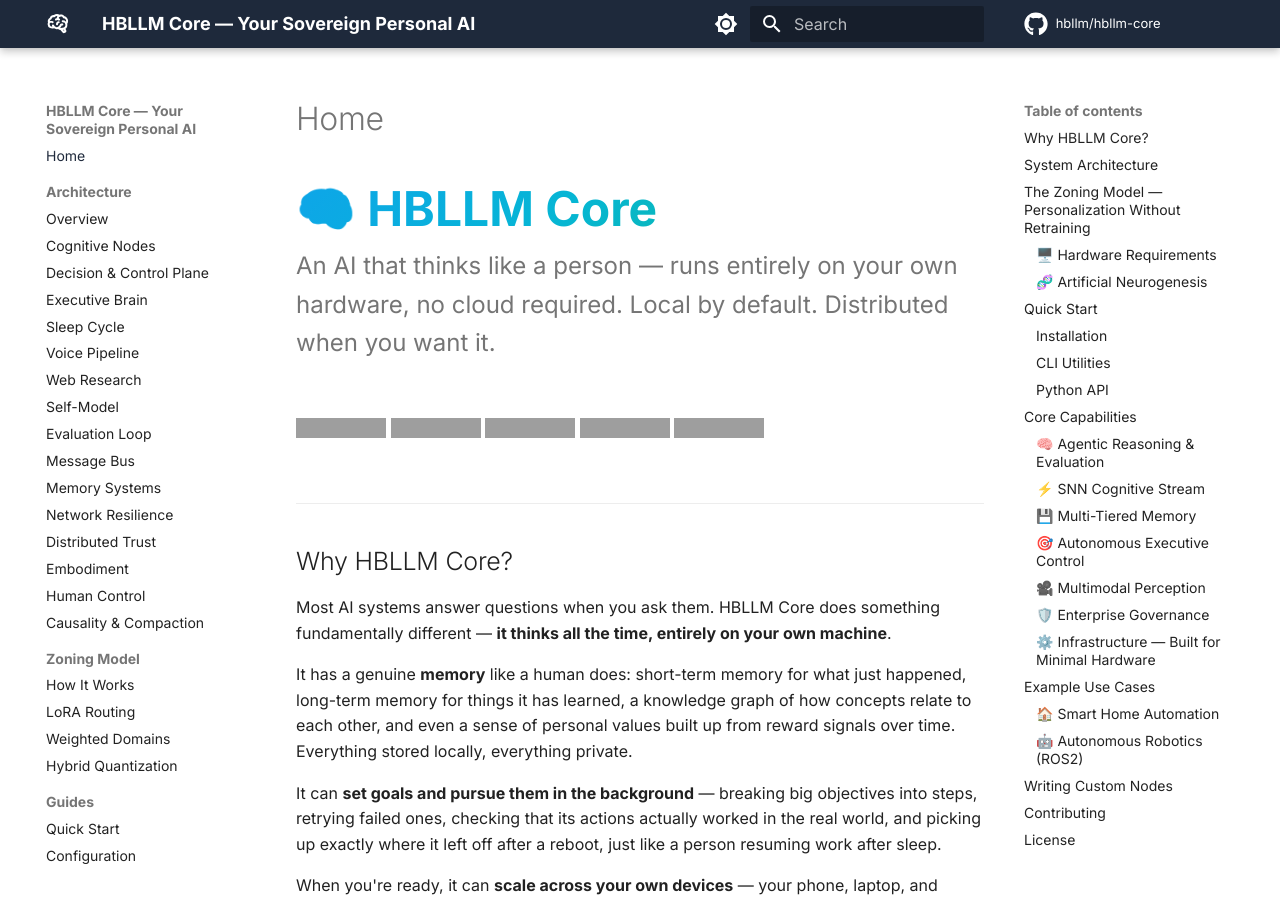
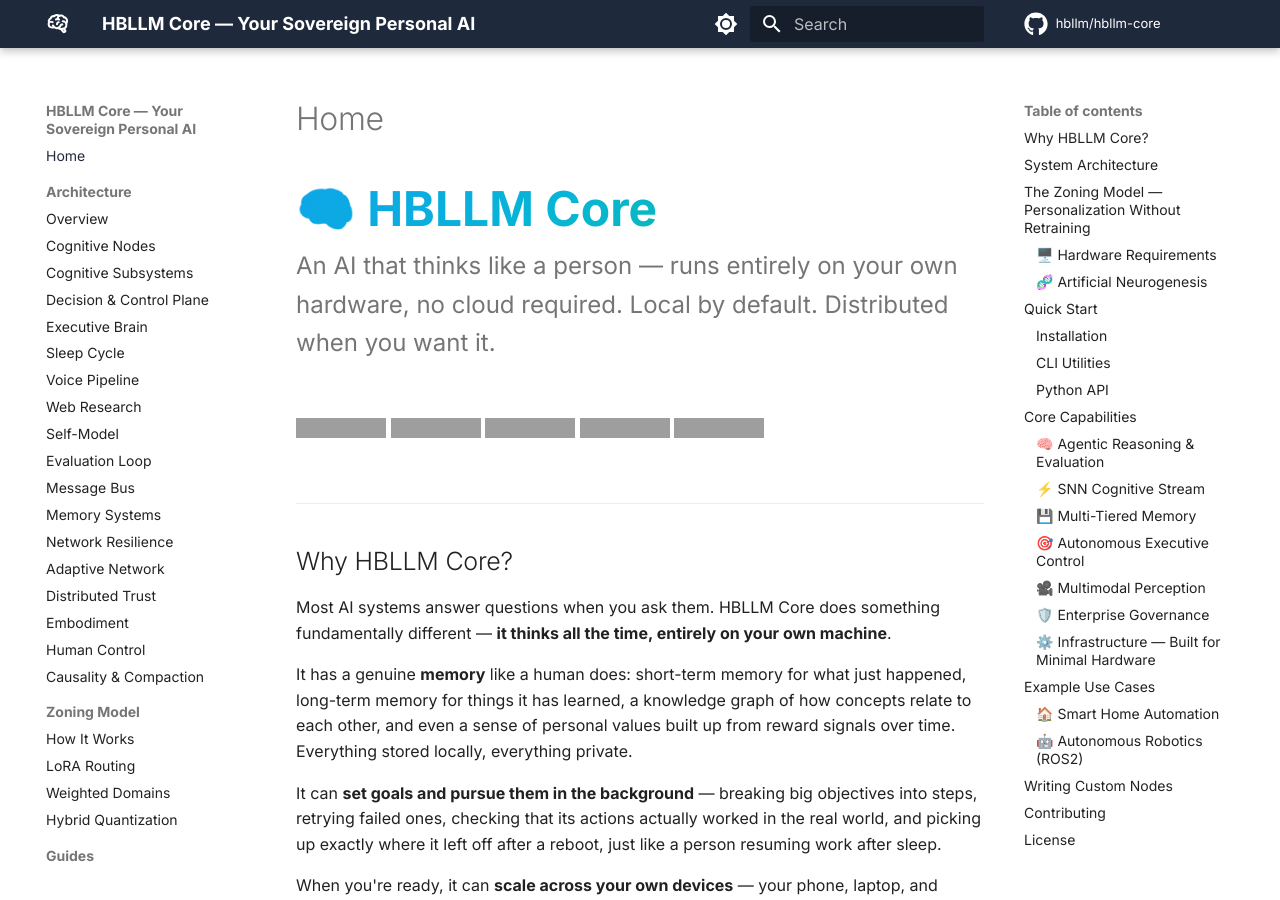
Before and after one commit to HBLLM/hbllm-core, an MkDocs documentation site: the page built from docs/index.md, in a window 1280 px wide and 900 px high. Built offline with MkDocs 1.6.1 and Material for MkDocs 9.7.7, drawn with Linux system fonts in a browser that asks for light colours; comment, search, counter and statistics services are not loaded; grey boxes are pictures that could not be loaded.

Commit message:
docs: fix warnings by adding cognitive-subsystems and adaptive-network to nav

```diff
--- a/mkdocs.yml
+++ b/mkdocs.yml
@@ -124,6 +124,7 @@ nav:
   - Architecture:
       - Overview: architecture/overview.md
       - Cognitive Nodes: architecture/cognitive-nodes.md
+      - Cognitive Subsystems: architecture/cognitive-subsystems.md
       - Decision & Control Plane: architecture/decision-gatekeeper.md
       - Executive Brain: architecture/executive-brain-layer.md
       - Sleep Cycle: architecture/sleep-cycle.md
@@ -134,6 +135,7 @@ nav:
       - Message Bus: architecture/message-bus.md
       - Memory Systems: architecture/memory-systems.md
       - Network Resilience: architecture/network-resilience.md
+      - Adaptive Network: architecture/adaptive-network.md
       - Distributed Trust: architecture/distributed-trust.md
       - Embodiment: architecture/embodiment.md
       - Human Control: architecture/human-control.md
```
